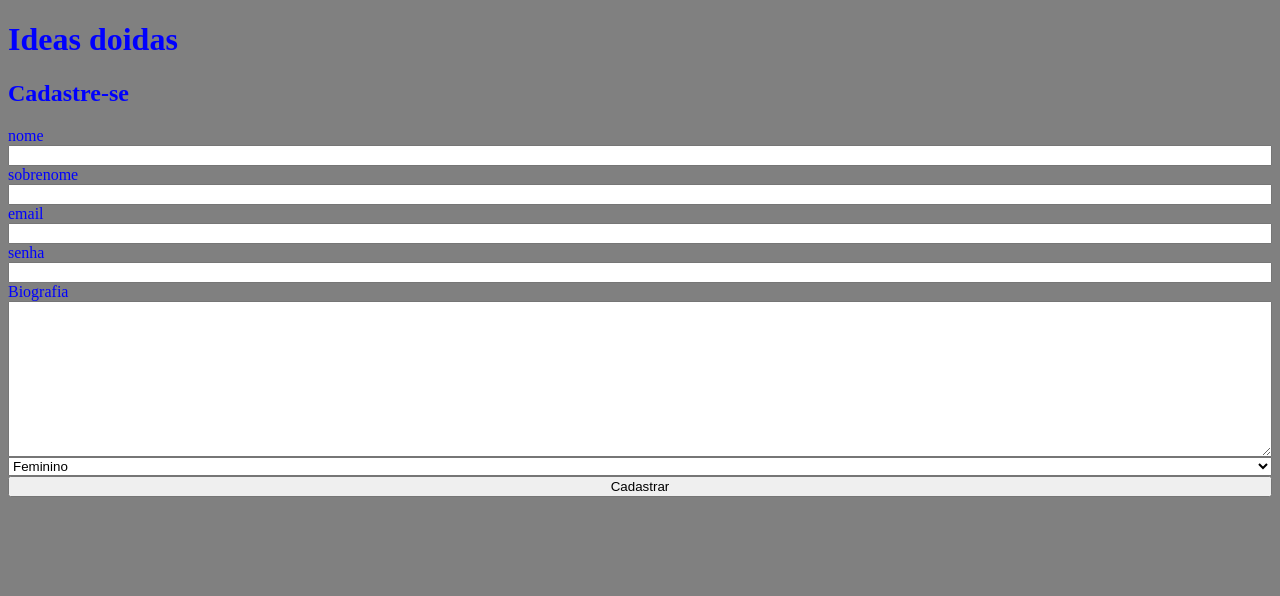
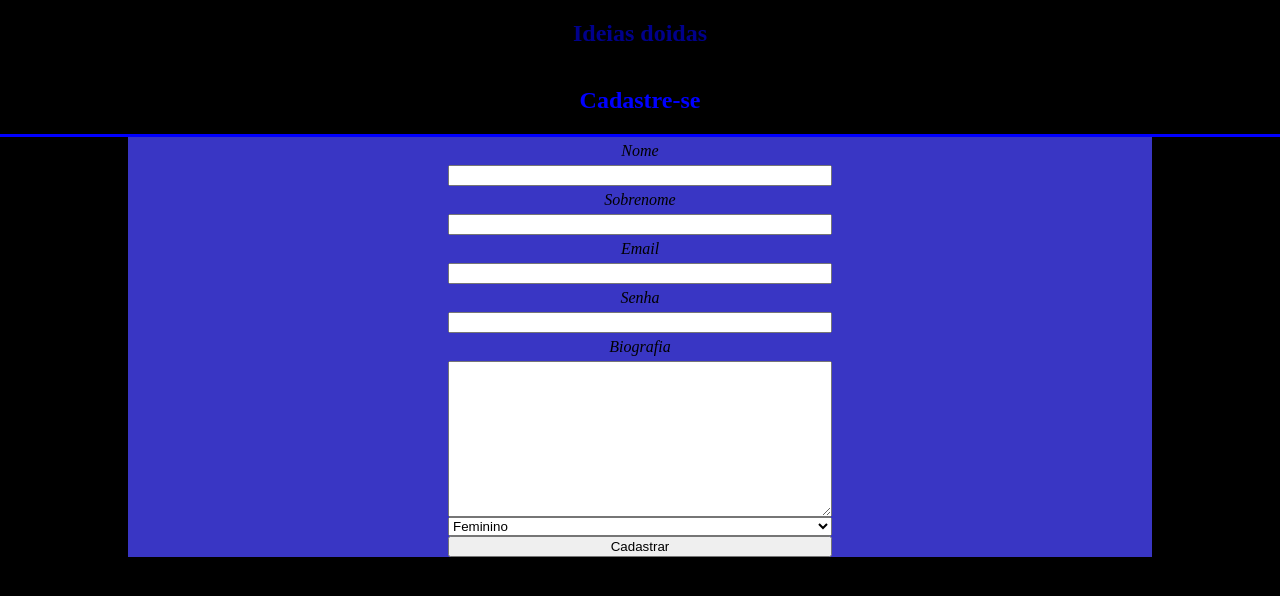
Before and after one commit to Obedera/t4-ideas-malucas, a Django app: page / in a window 1280 px wide. Shown: the top 596 px of the page. Run offline with Django 3.2, Linux system fonts and the light colour scheme; parts of the project's set-up code (start-up, migrations or seed data) failed here and were passed over.

Commit message:
Estruturar site

```diff
--- a/website/static/css/style.css
+++ b/website/static/css/style.css
@@ -1,6 +1,66 @@
 body{
-    background-color: gray;
+    background-color: black;
+    margin: 0;
+    display: grid;
+    grid-template-areas: 'nav'
+                         'section';
+}
+h1{
+    color: darkblue;
+    font-family: 'Times New Roman', Times, serif;
+    size: 16pt;
+    text-align: center;
+}
+h2{
     color: blue;
+    font-family: 'Times New Roman', Times, serif;
+    size: 12pt;
+    text-align: center;
+}
+h4{
+    color: yellow;
+    text-decoration: bold;
+    text-align: center;
+}
+aside{
+    border-bottom: 3px solid black;
+    width: 100%;
+}
+aside p{
+    margin-top: 0;
+    margin-bottom: 0;
+}
+aside span{
+    color: yellow;
+}
+nav{
+    grid-area: nav;
+    border-bottom: 3px solid blue;
+    display: flex;
+    justify-content: center;
+    flex-direction: column;
+}
+
+nav input,select,form{
+    justify-self: center;
+    align-self: center;
+    width: 30vw;
+}
+
+section{
+    grid-area: section;
+    background-color: #3936c4;
+    display: flex;
+    justify-self: center;
+    justify-content: center;
+    align-items: center;
+    flex-direction: column;
+    width: 80vw;
+}
+label{
+    text-align: center;
+    font-style: italic;
+    margin: 5px;
 }
 form{
     justify-content: center;
--- a/website/templates/index.html
+++ b/website/templates/index.html
@@ -1,20 +1,23 @@
 {%extends 'shared/layout.html'%}
     {%block conteudo%}
-    <h1>Ideas doidas</h1>
+    <nav>
+        <h1>Ideias doidas</h1>
         {{msg}}
         <h2>Cadastre-se</h2>
+    </nav>
+    <section>
         <form action="/" method="POST">
             {% csrf_token %}
-        <label>nome</label>
+            <label>Nome</label>
             <input type="text" name="nome" required>
 
-        <label>sobrenome</label required>
+            <label>Sobrenome</label required>
             <input type="text" name="sobrenome">
 
-        <label>email</label required>
+            <label>Email</label required>
             <input type="text" name="email">
 
-        <label>senha</label required>
+            <label>Senha</label required>
             <input type="password" name="senha">
 
             <label>Biografia</label>
@@ -28,4 +31,5 @@
 
             <input type="submit" value="Cadastrar">
         </form>
+    </section>
     {% endblock %}
--- a/website/templates/login.html
+++ b/website/templates/login.html
@@ -1,11 +1,15 @@
 {%extends 'shared/layout.html'%}
     {%block conteudo%}
+    <nav>
         <h1>Login</h1>
         {{msg}}
+    </nav>
+    <section>
         <form action="/login" method="POST">
             {% csrf_token %}
             <input type="email" name="email" placeholder="E-Mail">
             <input type="password" name="senha" placeholder="Senha">
             <input type="submit" value="Logar">
         </form>
+    </section>
     {%endblock%}
```
Also changed, not shown: website/templates/ideias.html (+7 -1 lines), website/templates/sobre.html (+11 -6 lines), db.sqlite3. Lines whose indentation alone changed are shown as unchanged.
